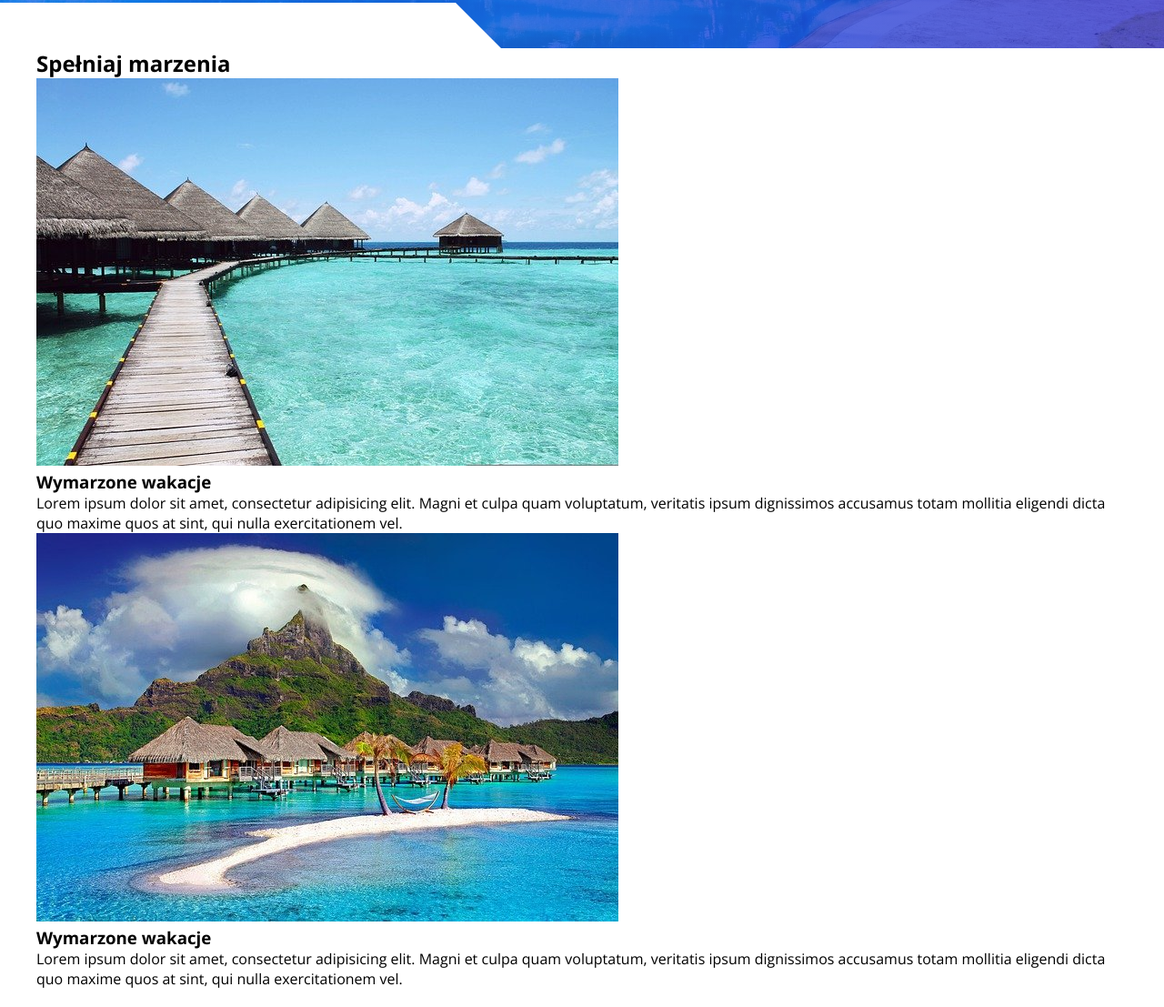
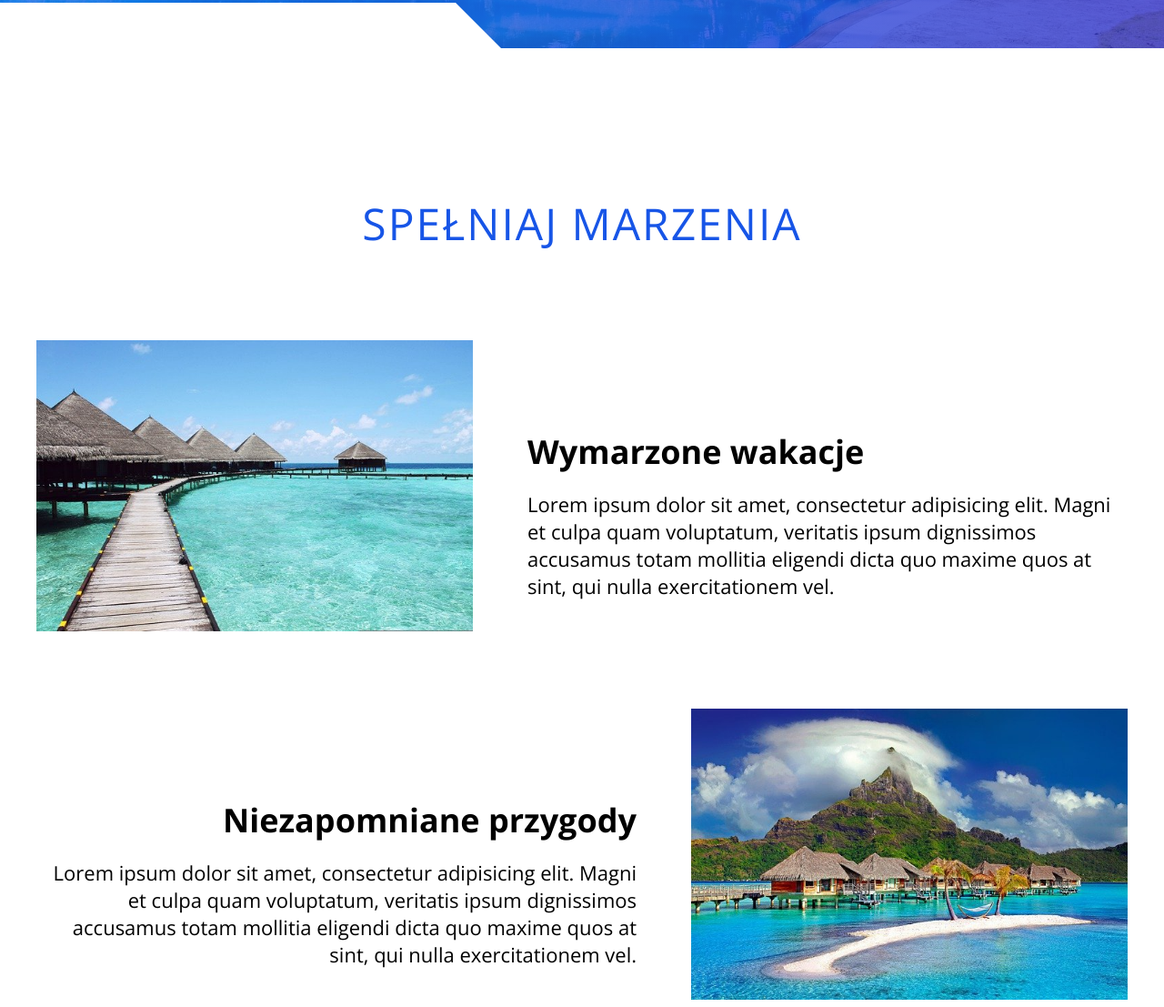
Before and after one commit to sldata/Tropical-Paradise-Website, a website: page index.html in a window 1280 px wide. Shown: the part 547-1654 px from the top of the page at 91% size. Drawn offline with nearby package versions, Linux system fonts and the light colour scheme.

Commit message:
added responsiveness in dreams section

```diff
--- a/index.html
+++ b/index.html
@@ -55,7 +55,7 @@
                     <img src="../src/img/bora-bora-small.jpg" alt="domki nam tropikalną wyspą" class="dreams__img">
                 </div>
                 <div class="dreams__box-text dreams__box-text--right">
-                    <h3 class="dreams__title">Wymarzone wakacje</h3>
+                    <h3 class="dreams__title">Niezapomniane przygody</h3>
                     <p class="dreams__text">
                         Lorem ipsum dolor sit amet, consectetur adipisicing elit. Magni et culpa quam voluptatum,
                         veritatis ipsum dignissimos accusamus totam mollitia eligendi dicta quo maxime quos at sint, qui
--- a/src/sass/_components.scss
+++ b/src/sass/_components.scss
@@ -49,3 +49,34 @@
         transform-origin: left;
    }
 }
+
+.section-heading{
+	position: relative;
+	margin-bottom: 2em;
+	font-size: 3rem;
+	font-weight: 300;
+	text-transform: uppercase;
+	text-align: center;
+	color: $main-color;
+	letter-spacing: 2px;
+}
+
+.section-padding{
+	padding: 6em 2em;
+}
+@media (min-width: 768px){
+	.section-heading{
+		font-size: 3.6rem;
+	}
+	.section-padding{
+		padding: 8em 2em;
+	}
+}
+@media (min-width: 992px){
+	.section-heading{
+		font-size: 4.8rem;
+	}
+	.section-padding{
+		padding: 10em 2em;
+	}
+}
--- a/src/sass/_styles.scss
+++ b/src/sass/_styles.scss
@@ -1,7 +1,6 @@
 @use 'colors' as *;
 @use 'components' as *;
 @use 'mixins' as *;
-
 *,
 *::before,
 *::after {
@@ -9,12 +8,10 @@
 	margin: 0;
 	padding: 0;
 }
-
 html {
 	font-size: 62.5%;
 	scroll-behavior: smooth;
 }
-
 body {
 	font-family: 'Open Sans', sans-serif;
 	font-size: 1.6rem;
@@ -42,7 +39,6 @@ body {
 			width: 100%;
 		}
 	}
-
 	&__box {
 		position: relative;
 		width: 40px;
@@ -66,9 +62,7 @@ body {
 			transition-delay: 0.1s;
 		}
 	}
-
 }
-
 
 .nav {
 	position: fixed;
@@ -81,12 +75,10 @@ body {
 	width: 100%;
 	background-image: $blue-gradient-solid;
 	z-index: 100;
-	transition: transform .5s cubic-bezier(.65, 0.05, 0.36, 1);
-	&--active{
-
+	transition: transform 0.5s cubic-bezier(0.65, 0.05, 0.36, 1);
+	&--active {
 		transform: translateX(0);
 	}
-
 
 	&__item {
 		position: relative;
@@ -104,29 +96,25 @@ body {
 			height: 100%;
 			transform: scaleY(0);
 			background-color: $pure-white;
-			transition: transform .3s;
-			content:'';
+			transition: transform 0.3s;
+			content: '';
 		}
-		&:hover::before{
+		&:hover::before {
 			transform: scaleY(1);
 		}
 	}
-
-
 }
-
-@keyframes navItemsAnimation{
-	from{
+@keyframes navItemsAnimation {
+	from {
 		transform: translateX(200%);
 	}
-	to{
-		transform: translateX(0)
+	to {
+		transform: translateX(0);
 	}
 }
 
-.nav-items-animaton{
+.nav-items-animaton {
 	animation: navItemsAnimation 1s both;
-
 }
 
 // Header
@@ -172,8 +160,55 @@ body {
 	}
 }
 
+// Main
+// Dreams Section
+
+.dreams {
+	&__box {
+		display: flex;
+		flex-direction: column;
+		margin: 2em 0;
+	}
+	&__img {
+		width: 100%;
+		margin-bottom: 1em;
+	}
+	&__title {
+		margin-bottom: 0.5em;
+	}
+	&__text {
+		font-size: 1.4rem;
+	}
+}
+
 // Media
 
+@media (min-width: 576px) {
+	.dreams {
+		&__box {
+			flex-direction: row;
+			justify-content: space-between;
+			&-text {
+				width: 55%;
+
+				&--right {
+					text-align: right;
+				}
+			}
+			&-img {
+				width: 40%;
+
+				&--right {
+					order: 1;
+				}
+			}
+		}
+		&__img {
+			margin-bottom: 0;
+			min-height: 300px;
+		}
+	}
+}
 @media (min-width: 768px) {
 	.white-block {
 		height: 50px;
@@ -192,8 +227,12 @@ body {
 			font-size: 1.6rem;
 		}
 	}
+	.dreams {
+		&__text {
+			font-size: 1.8rem;
+		}
+	}
 }
-
 @media (min-width: 992px) {
 	.burger-btn {
 		top: 50px;
@@ -206,4 +245,26 @@ body {
 			font-size: 10rem;
 		}
 	}
+	.nav {
+		&__item {
+			font-size: 4.8rem;
+		}
+	}
+	.dreams{
+		&__box{
+			margin: 5em 0;
+			&-text{
+				display: flex;
+				flex-direction: column;
+				justify-content: flex-end;
+				margin-bottom: 2.5em;
+			}
+		}
+		&__title{
+			font-size: 3.6rem;
+		}
+		&__text{
+			font-size: 2.2rem;
+		}
+	}
 }
```
Also changed, not shown: dist/css/main.min.css, 1 other file.
